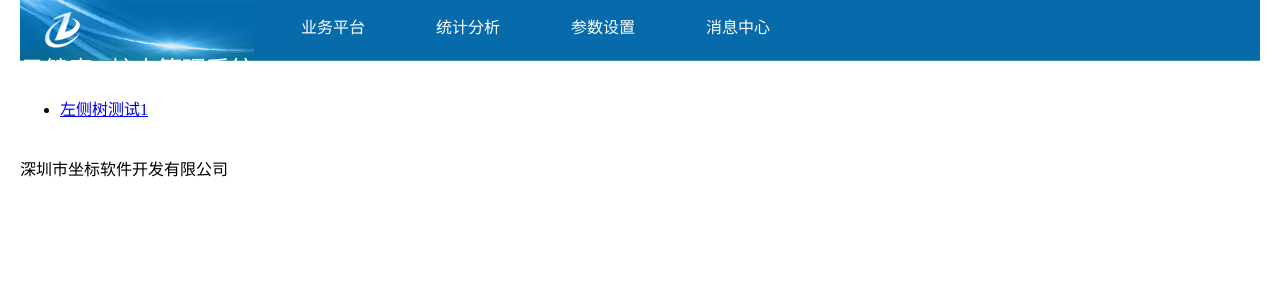
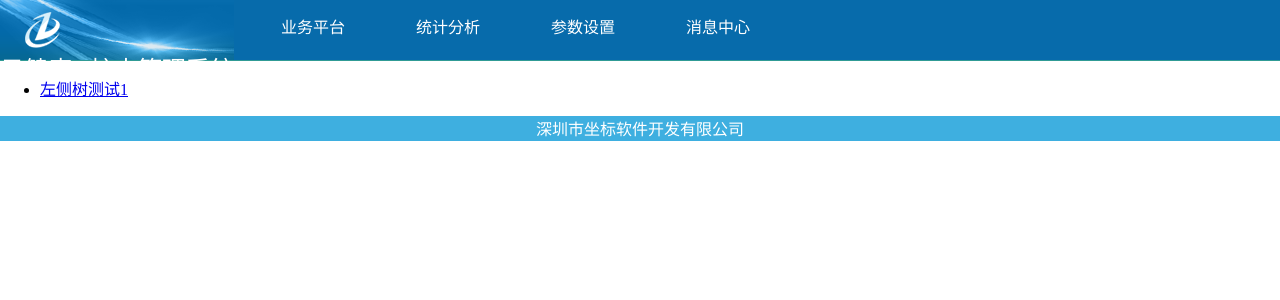
Before and after one commit to cnhis-healthone/cnhis-nurse, a Vue app: page /#/business-platform in a window 1280 px wide. Shown: the top 300 px of the page. Built offline with nearby package versions, Linux system fonts and the light colour scheme.

Commit message:
左侧子路由添加

```diff
--- a/src/components/common/Header.vue
+++ b/src/components/common/Header.vue
@@ -1,5 +1,4 @@
 <template>
- <el-header>
 <div class="app-header">
     <div id="banner" class="inline">
       <div class="inline logo">
@@ -33,7 +32,6 @@
       </ul>
     </div>
   </div>
- </el-header>
 
 </template>
 
--- a/src/router/index.js
+++ b/src/router/index.js
@@ -20,8 +20,11 @@ let router = new Router({
       component: BusinessPlatformIndex,
       children: [
 	      {
-	        path: '/business-platform/text',
-	        left: contain
+          path: '/business-platform/text',   //配置子路由路径
+          components:{
+            left: contain    //子路由重定向
+          }
+
 
 	      }
       ]
--- a/src/views/business-platform/Index.vue
+++ b/src/views/business-platform/Index.vue
@@ -1,5 +1,5 @@
 <template class="container">
-  <div class="container">
+  <div>
     <el-container>
 		 <el-header> <Header></Header></el-header>
 		  <el-container>
@@ -38,17 +38,15 @@
     const Index = {
       data(){
         return {
-			radio:[1],
-			msg :'ceshi'
-		};
+		  };
       },
       components: {
         Header,
         Footer
-      }
-    };
+			}
+};
 
-    export default Index;
+export default Index;
 </script>
 
 <style scoped>
@@ -61,4 +59,17 @@
 		width: 60%;
 		display: inline-block;
 	}
+	.el-header{
+		padding: 0px 0px;
+	}
+	.el-main{
+		padding: 0px 0px
+	}
+	.el-footer{
+		height: 25px!important;
+		padding: 0px 0px;
+		text-align: center;
+		background: #3eafe0;
+		color: #ffffff
+	}
 </style>
```
